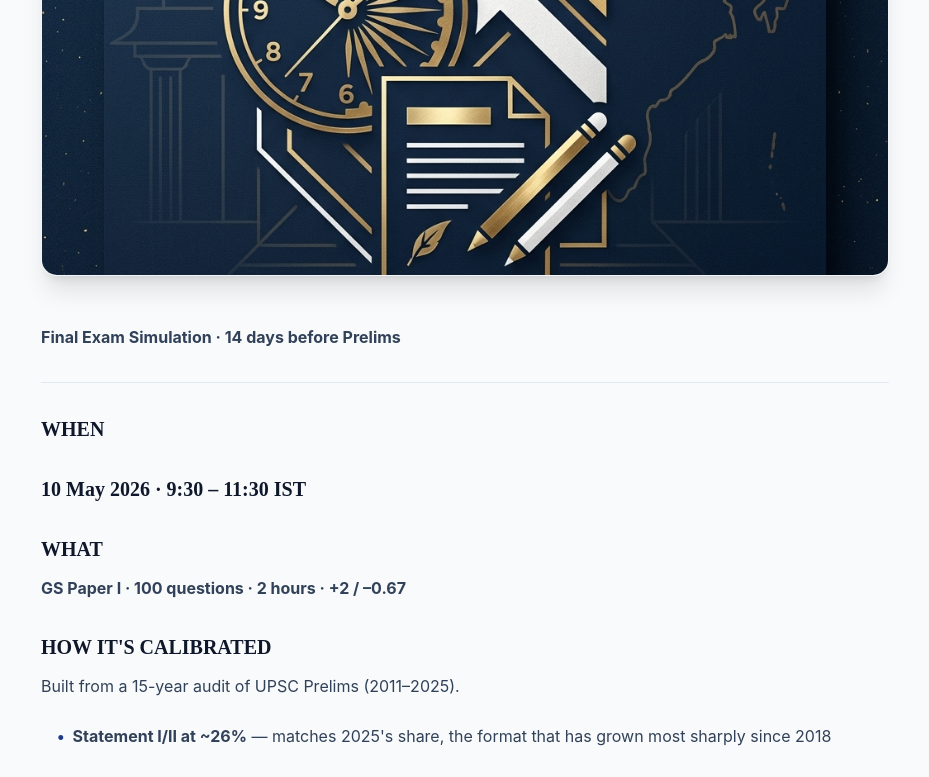
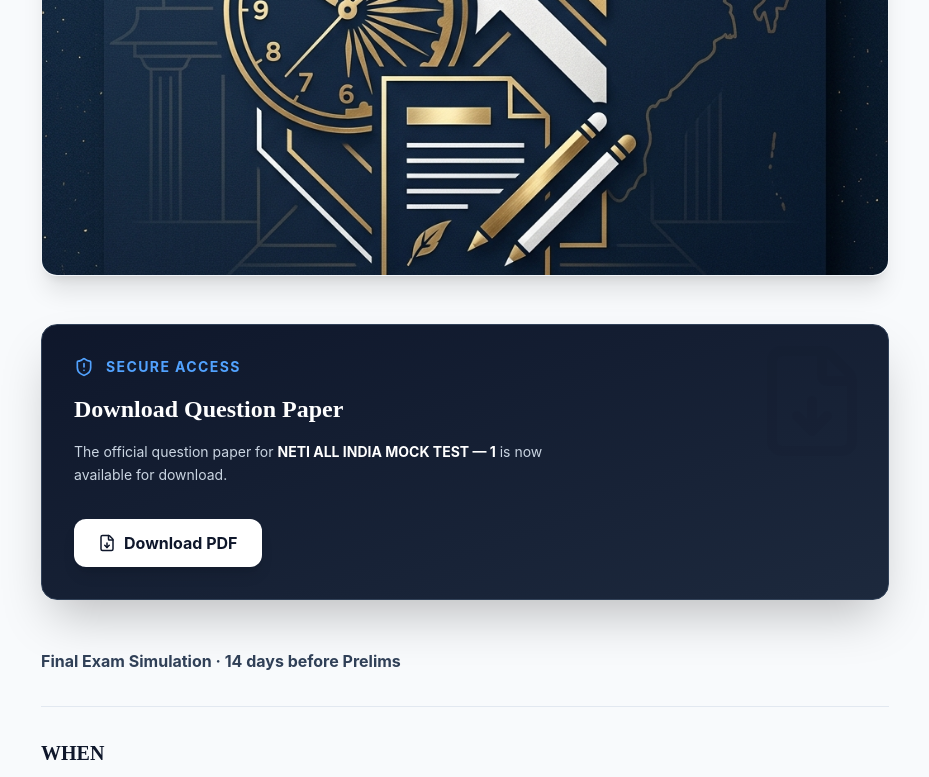
Before and after one commit to Satya-Prakash-Dwivedi/Netiacademy, a React (Vite) app: page /blogs/neti-all-india-mock-test-1 in a window 1280 px wide. Shown: the part 522-1299 px from the top of the page, without its empty margins (175-1104 px from the left). Built offline with nearby package versions, Linux system fonts and the light colour scheme; no server answers.

Commit message:
feat: add PDF download support to blog details and register mock test resource

```diff
--- a/src/data/announcements.ts
+++ b/src/data/announcements.ts
@@ -164,6 +164,7 @@ Less noise. More clarity.
 [www.netiacademy.com](https://www.netiacademy.com)`,
     date: "May 6, 2026",
     author: "Team Neti Academy",
-    image: "/images/mock-test-1.png"
+    image: "/images/mock-test-1.png",
+    pdfUrl: "/Paper/Neti ALL INDIA PRELIMS MOCK TEST 2026 (1).pdf"
   }
 ];
--- a/src/pages/BlogDetail.tsx
+++ b/src/pages/BlogDetail.tsx
@@ -50,6 +50,35 @@ const BlogDetail = () => {
       </header>
 
       <article className="prose prose-lg prose-slate max-w-none select-none">
+         {/* PDF Section - Moved to top for better visibility */}
+         {post.pdfUrl && post.category !== "Magazine" && (
+           <div className="mb-12 p-8 bg-gradient-to-br from-slate-900 to-slate-800 rounded-2xl border border-slate-700 shadow-2xl overflow-hidden relative group">
+              <div className="absolute top-0 right-0 p-4 opacity-10">
+                <FileDown size={120} />
+              </div>
+              <div className="relative z-10">
+                <div className="flex items-center gap-3 text-blue-400 mb-4">
+                  <ShieldAlert size={20} />
+                  <span className="text-sm font-bold tracking-widest uppercase">Secure Access</span>
+                </div>
+                <h3 className="text-2xl font-bold text-white mb-4 font-playfair">Download Question Paper</h3>
+                <p className="text-slate-300 mb-8 text-sm max-w-lg leading-relaxed">
+                  The official question paper for <strong className="text-white">{post.title}</strong> is now available for download.
+                </p>
+                <div className="flex flex-wrap gap-4">
+                  <a
+                    href={post.pdfUrl}
+                    download
+                    className="flex items-center gap-2 px-6 py-3 bg-white text-slate-900 font-bold rounded-xl hover:bg-blue-50 transition-all shadow-lg active:scale-95"
+                  >
+                    <FileDown size={18} />
+                    Download PDF
+                  </a>
+                </div>
+              </div>
+           </div>
+         )}
+
          <div className="text-slate-700 leading-relaxed font-inter space-y-6">
             {post.content.split('\n').map((para, idx) => {
                if (!para.trim()) return null;
@@ -93,7 +122,7 @@ const BlogDetail = () => {
          </div>
 
          {/* Redirect for Magazines to Courses Page */}
-         {post.category === "Magazine" ? (
+         {post.category === "Magazine" && (
            <div className="mt-12 p-10 bg-blue-50/50 rounded-[2rem] border border-blue-100/50 text-center relative overflow-hidden group">
               <div className="relative z-10 py-4">
                 <h3 className="text-3xl font-bold text-slate-900 mb-4 font-playfair">Magazine Now Available</h3>
@@ -109,35 +138,6 @@ const BlogDetail = () => {
                 </Link>
               </div>
            </div>
-         ) : (
-           /* Standard PDF Section for other announcements if any */
-           post.pdfUrl && (
-             <div className="mt-12 p-8 bg-gradient-to-br from-slate-900 to-slate-800 rounded-2xl border border-slate-700 shadow-2xl overflow-hidden relative group">
-                <div className="absolute top-0 right-0 p-4 opacity-10">
-                  <FileDown size={120} />
-                </div>
-                <div className="relative z-10">
-                  <div className="flex items-center gap-3 text-blue-400 mb-4">
-                    <ShieldAlert size={20} />
-                    <span className="text-sm font-bold tracking-widest uppercase">Secure Access</span>
-                  </div>
-                  <h3 className="text-2xl font-bold text-white mb-4 font-playfair">Download the Magazine</h3>
-                  <p className="text-slate-300 mb-8 text-sm max-w-lg leading-relaxed">
-                    This premium resource is available for offline preparation. Please note that text extraction and editing are disabled to protect the integrity of the content.
-                  </p>
-                  <div className="flex flex-wrap gap-4">
-                    <a
-                      href={post.pdfUrl}
-                      download
-                      className="flex items-center gap-2 px-6 py-3 bg-white text-slate-900 font-bold rounded-xl hover:bg-blue-50 transition-all shadow-lg active:scale-95"
-                    >
-                      <FileDown size={18} />
-                      Download PDF
-                    </a>
-                  </div>
-                </div>
-             </div>
-           )
          )}
       </article>
 
```
Also changed, not shown: 2 other files (tests, documents, lock files or other folders).
